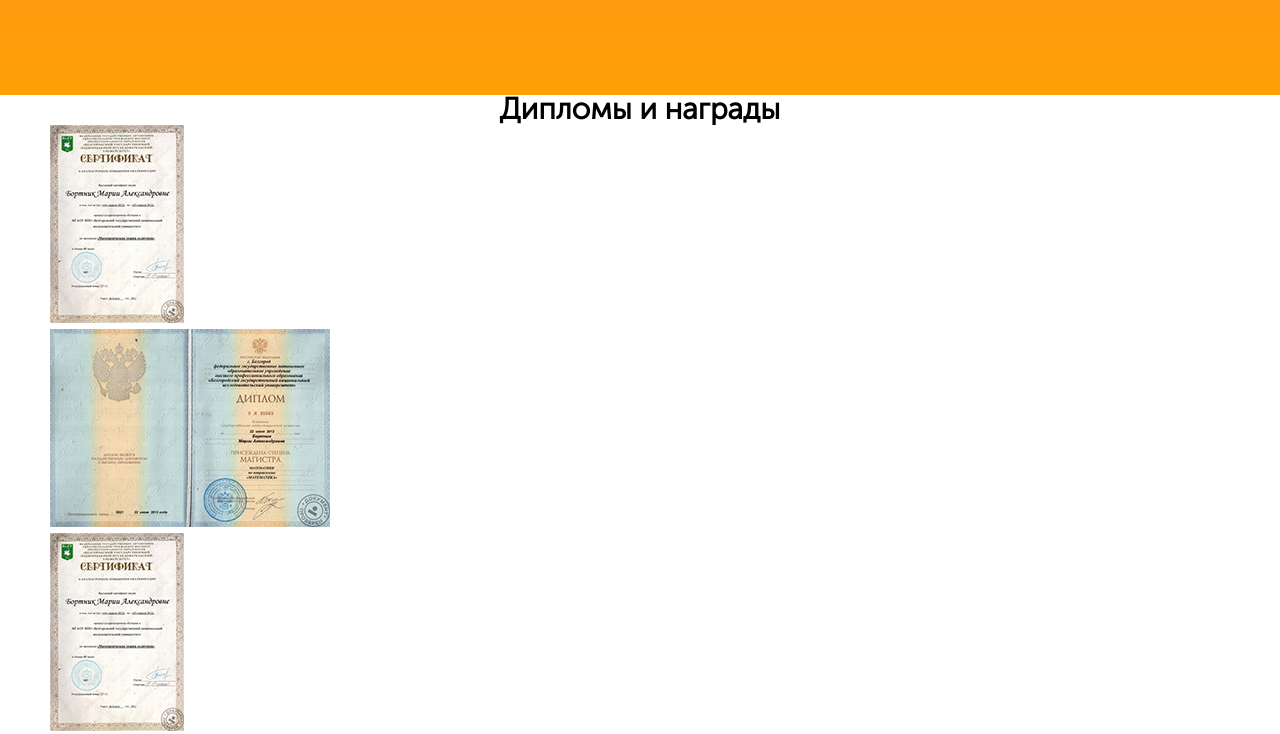
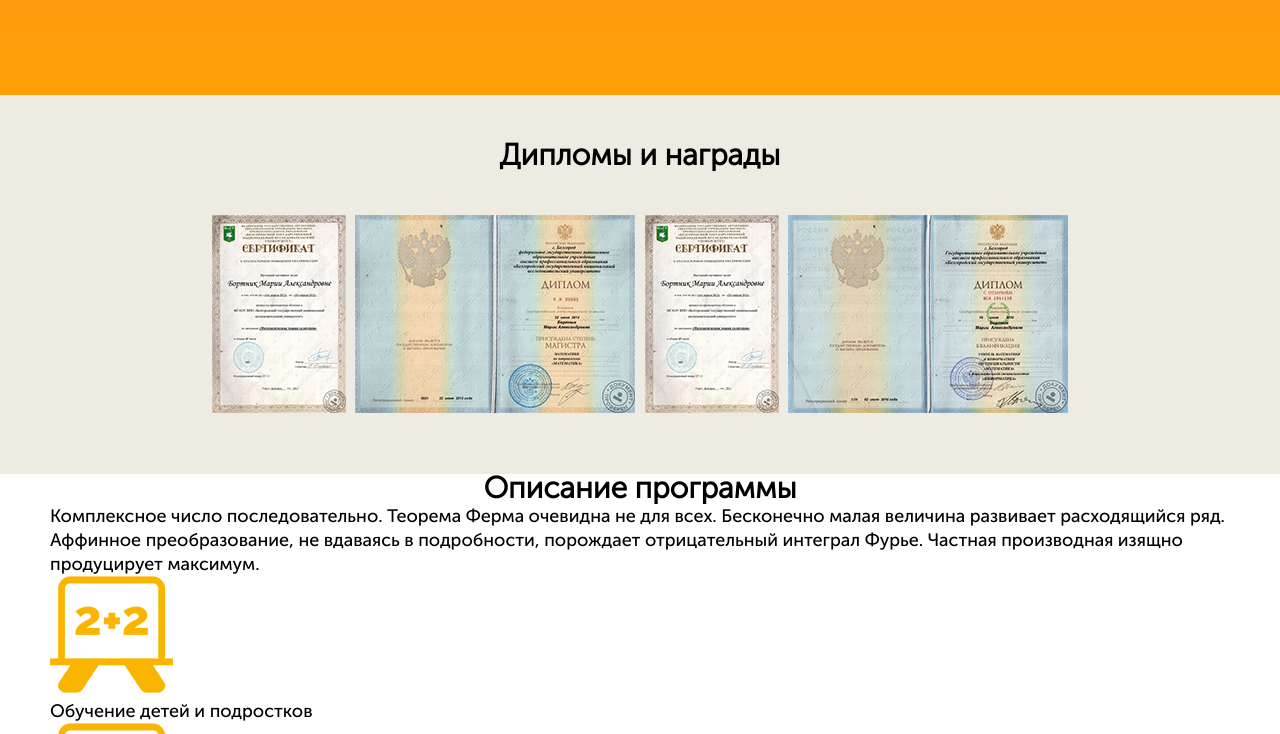
Before and after one commit to Aksnv/pokupo_services, a plain HTML site: page pages/maths.html in a window 1280 px wide. Shown: the part 1527-2261 px from the top of the page. Drawn offline with Linux system fonts and the light colour scheme.

Commit message:
Service achievements стили

```diff
--- a/styles/styles.css
+++ b/styles/styles.css
@@ -404,6 +404,31 @@
   background-image: url("../images/icons/tg.png");
 }
 
+/* Service achievements */
+
+.service-achievements {
+  min-height: 379px;
+  padding-top: 46px;
+  padding-bottom: 35px;
+  text-align: center;
+  background-color: #edebe2;
+}
+
+.service-achievements h3 {
+  margin-bottom: 44px;
+}
+
+.service-achievements li {
+  display: inline-block;
+  vertical-align: top;
+  margin-right: 5px;
+  margin-bottom: 20px;
+}
+
+.service-achievements li:last-child {
+  margin-right: 0;
+}
+
 /* Service feedback */
 
 .container--feedback {
```
